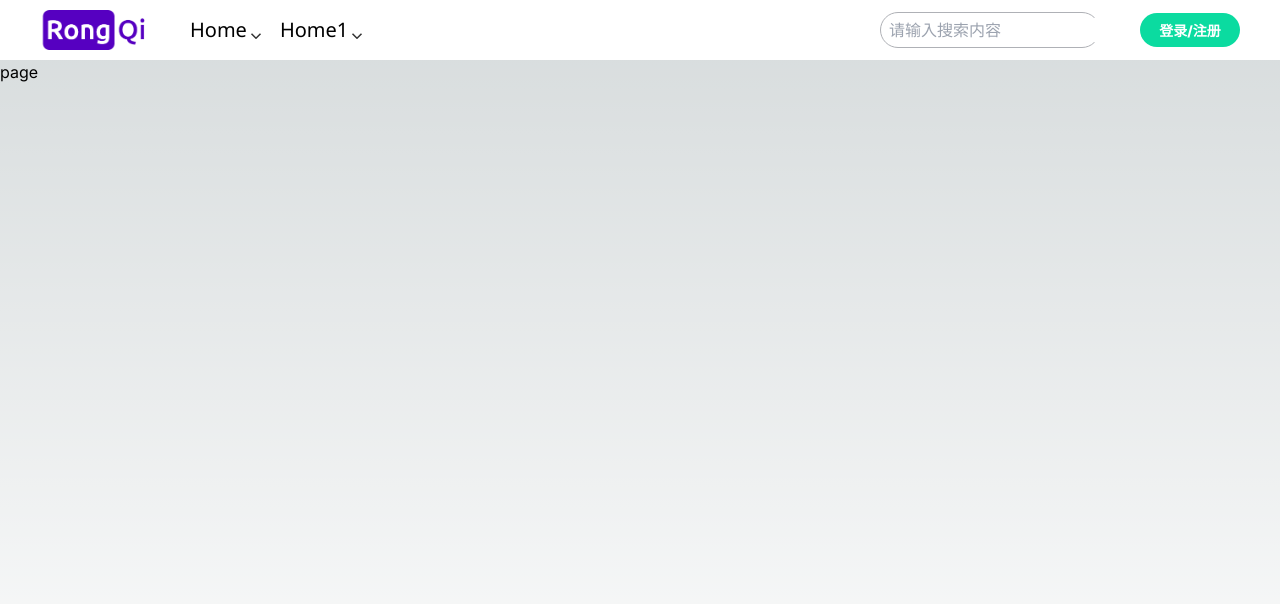
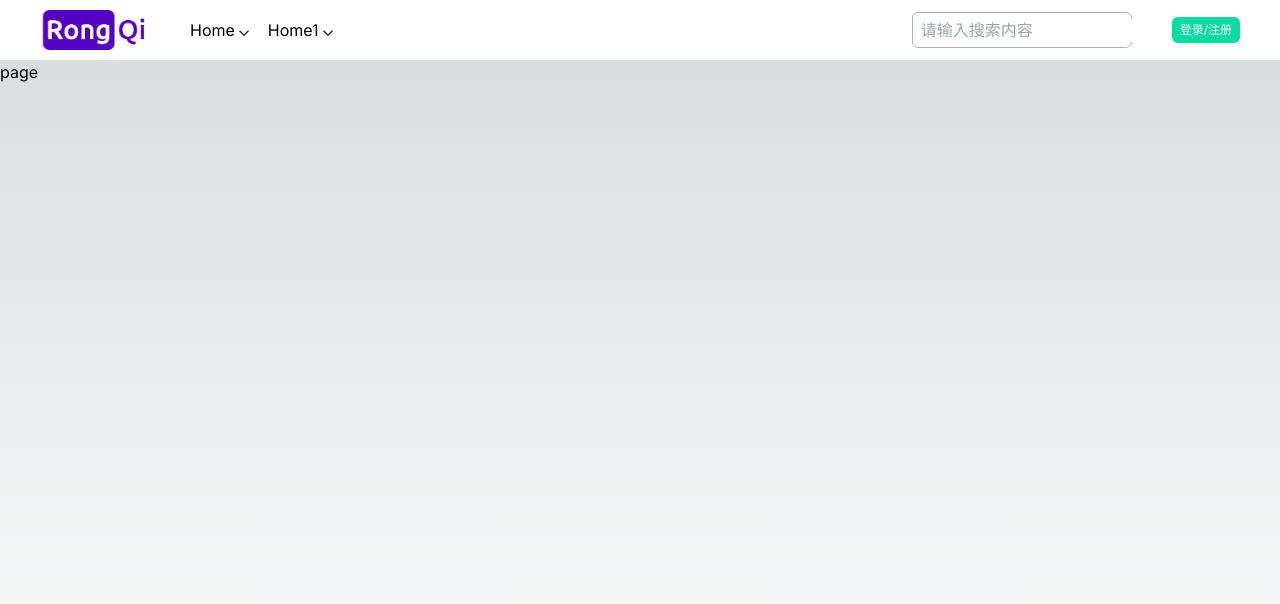
Before and after one commit to timeLord1993/rong-qi, a Next.js app: page / in a window 1280 px wide. Shown: the top 604 px of the page. Built offline with nearby package versions, Linux system fonts and the light colour scheme.

Commit message:
add: route methods

```diff
--- a/src/components/Header/index.module.scss
+++ b/src/components/Header/index.module.scss
@@ -28,8 +28,7 @@
     cursor: pointer;
     color: rgb(0, 0, 0);
     font-weight: 400;
-    font-family: "Segoe UI", Tahoma, Geneva, Verdana, sans-serif;
-    font-size: 20px;
+    font-size: 16px;
     position: relative;
     display: flex;
     align-items: flex-end;
@@ -45,7 +44,7 @@
     color: var(--color-primary);
     transition: all 0.25s linear;
     font-style: normal;
-    transform: scale(1.1);
+    transform: scale(1.05);
     text-shadow: var(--color-primary) 0.05em 0.05em 0.2em;
     &::after {
       content: "";
@@ -96,12 +95,10 @@
 }
 
 .login {
-  width: 100px;
-  height: 34px;
   background-color: var(--color-success);
+  border-radius: var(--border-base-radius);
+  color: var(--color-white);
   outline: none;
-  border-radius: var(--border-base-radius);
-  font-weight: 800;
-  font-size: 14px;
-  color: var(--color-white);
+  font-size: 12px;
+  padding: 4px 8px;
 }
--- a/src/styles/base.scss
+++ b/src/styles/base.scss
@@ -2,7 +2,7 @@
 @use "./var.scss" as *;
 
 :root {
-  --border-base-radius: 20px;
+  --border-base-radius: 6px;
   --color-white: #{$color-white};
   --color-black: #{$color-black};
   @include set-css-color-type($colors, $types);
```
Also changed, not shown: src/app/api/route.ts (added, +13 -0 lines), src/app/api/router.ts (deleted).
